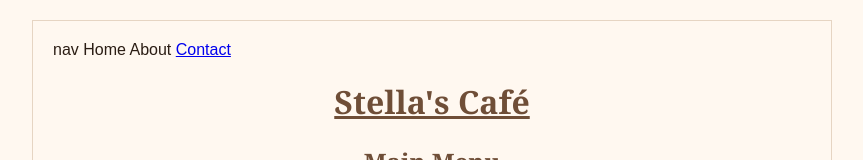
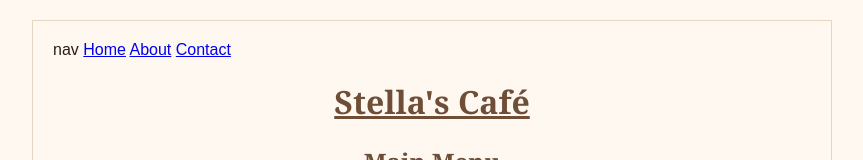
Before and after one commit to Kasera001/WEB-APPLICATION-PRACTISES, a plain HTML site: page MY FIRST WEB/Stella's_Menu.html in a window 1280 px wide. Shown: the top 160 px of the page, without its empty margins (208-1071 px from the left). Drawn offline with Linux system fonts and the light colour scheme.

Commit message:
Fix menu navigation links
Co-authored-by: Copilot <223556219+Copilot@users.noreply.github.com>

```diff
--- a/MY FIRST WEB/Stella's_Menu.html
+++ b/MY FIRST WEB/Stella's_Menu.html
@@ -7,8 +7,8 @@
 </head>
 <body>
     nav
-    <a herf ="#" Home>Home</a>
-    <a herf = "#"About>About</a>
+    <a href ="#" Home>Home</a>
+    <a href = "#"About>About</a>
     <a href ="#"Contact>Contact</a>
     <header>
         <h1><b>Stella's Café</b></h1>
```
